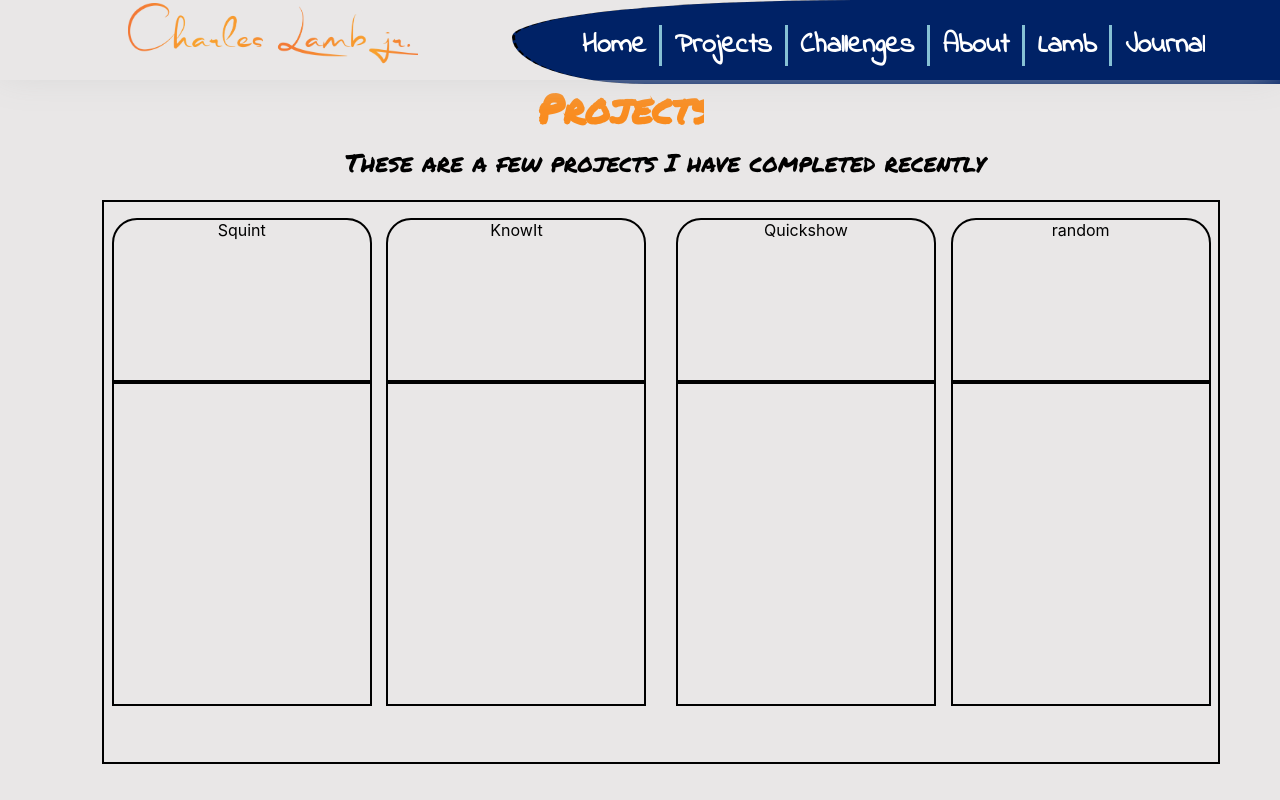
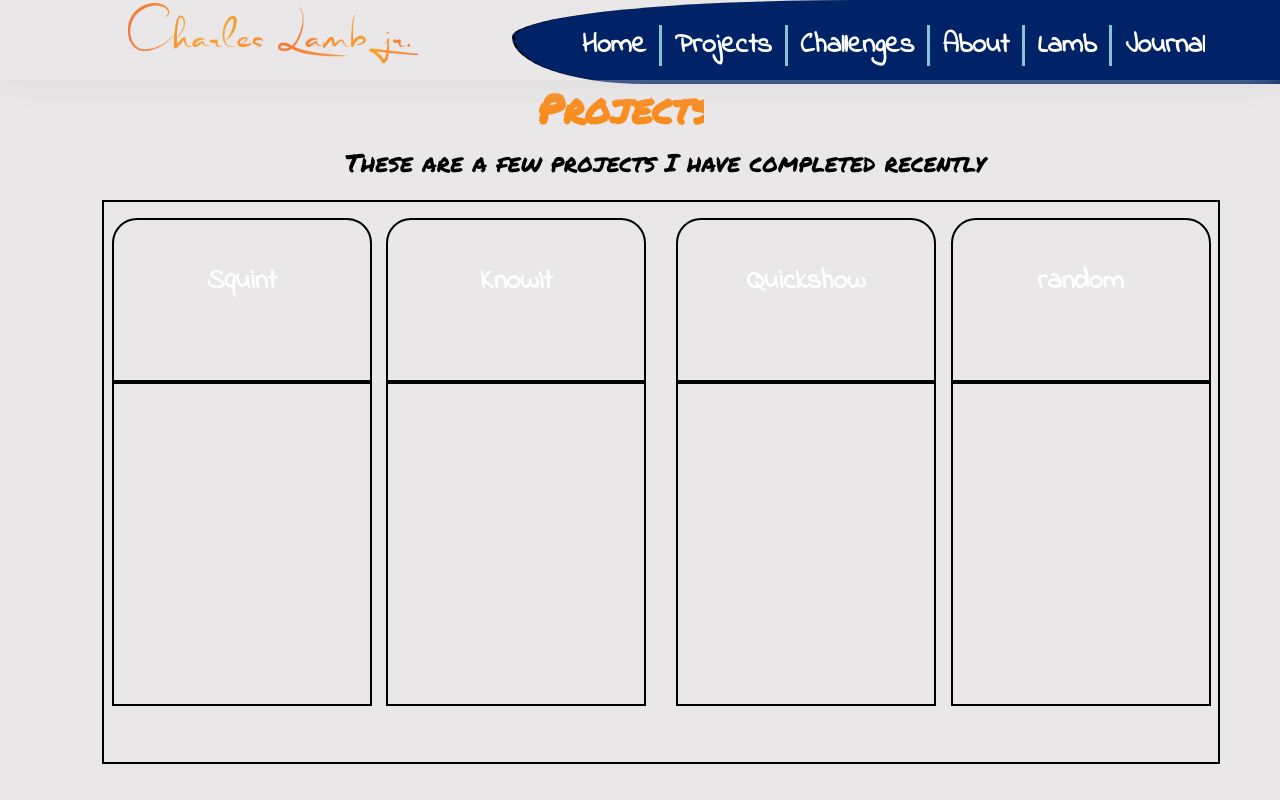
Before and after one commit to cyberstizz/charleslambjr, a React (Create React App) app: page /projects in a window 1280 px wide. Built offline with nearby package versions, Linux system fonts and the light colour scheme; a web font is replaced by a local one.

Commit message:
changed the font family on the title of the cards to indie flower

```diff
--- a/src/components/Card.css
+++ b/src/components/Card.css
@@ -1,3 +1,6 @@
+@import url('https://fonts.googleapis.com/css2?family=Indie+Flower&display=swap');
+
+
 #entireCardBody{
 position: relative;
 width: 20vw;
@@ -20,5 +23,8 @@ border: solid 2px black;
     height: 20vh;
     width: 20vw;
     border: solid 2px black;
-
+    color: white;
+    font-family: 'Indie Flower', cursive;
+    font-size: 28px;
+    font-weight: bolder;
 }
--- a/src/components/Card.js
+++ b/src/components/Card.js
@@ -5,7 +5,7 @@ import './Card.css';
 const Card = (props) => {
     return (
         <div id='wholeCard'>
-            <div id='cardTop'>{props.title}</div>
+            <div id='cardTop'><br />  {props.title}</div>
         <div id="entireCardBody">
         <div id="cardTitle"></div>
         </div>
```
